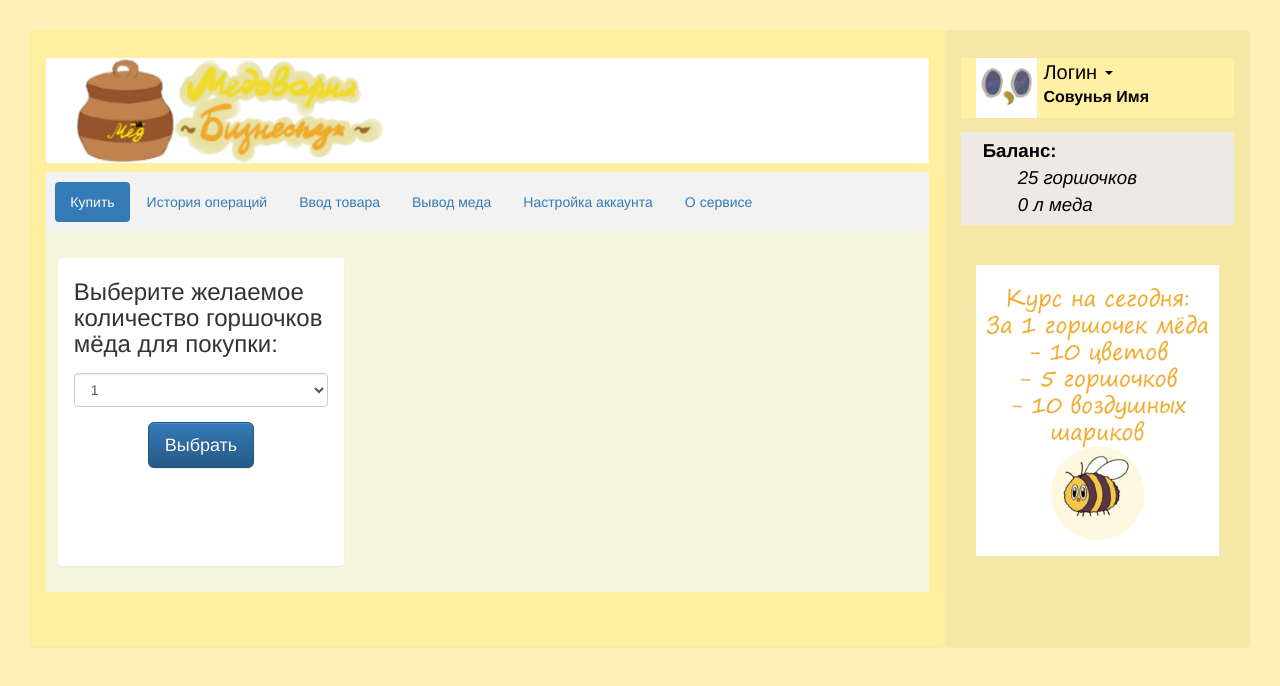
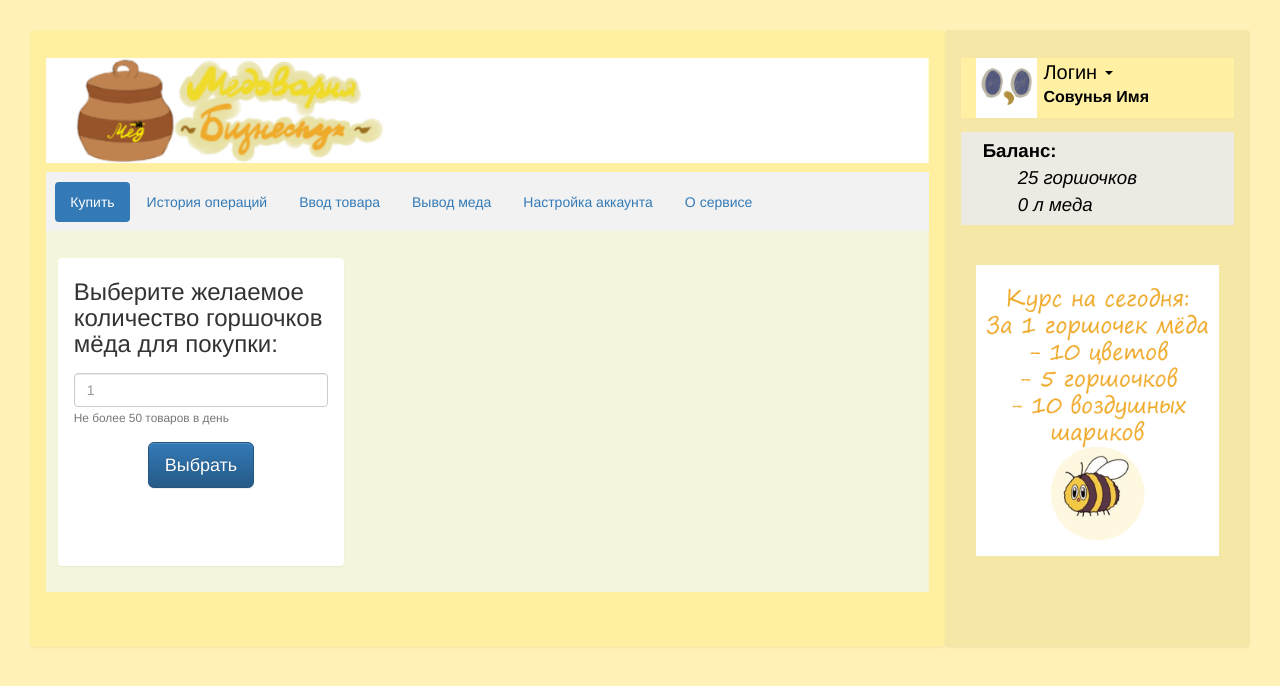
Before and after one commit to kpodranyuk/business-the-pooh, a website: page static/resources/userLk.html in a window 1280 px wide. Both pictures are taken after a click on the link "Купить". Drawn offline with nearby package versions, Linux system fonts and the light colour scheme; files that its build step writes are made by us from their sources; files whose address does not match are found by name.

Commit message:
Изменен виджет выбора количества горшочков меда для покупки.

```diff
--- a/static/resources/userLk.html
+++ b/static/resources/userLk.html
@@ -61,15 +61,11 @@
                   <div class="row content my-row" style="display: table">
                     <div class="col-xs-4 col-sm-4 col-md-4 col-lg-4 panel" style="background-color:white">
                       <div class="form-group">
-                        <label for="sel1">
+                        <label for="selectPots">
                           <h3> Выберите желаемое количество горшочков мёда для покупки:</h3>
                         </label>
-                        <select class="form-control" id="sel1">
-                          <option>1</option>
-                          <option>2</option>
-                          <option>3</option>
-                          <option>4</option>
-                        </select>
+                        <input type="number" class="form-control" id="selectPots" aria-describedby="selectPotsHelp" placeholder="1">
+                        <small id="selectPotsHelp" class="control-label form-text text-muted">Не более 50 товаров в день</small>
                       </div>
                       <div class="row content">
                         <div class="col-xs-12 col-sm-12 col-md-12 col-lg-12 text-center">
```
